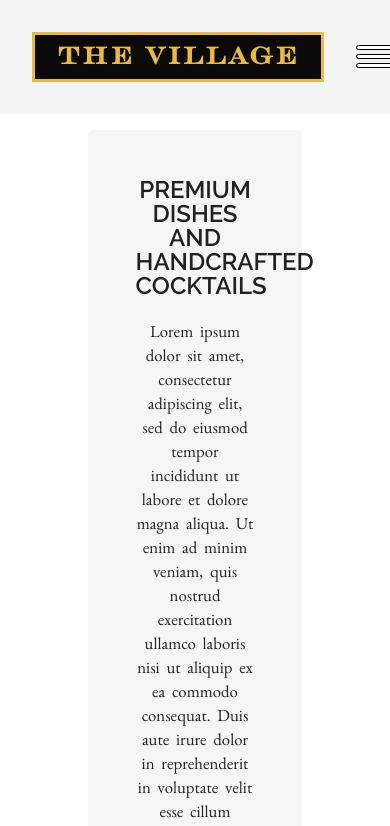
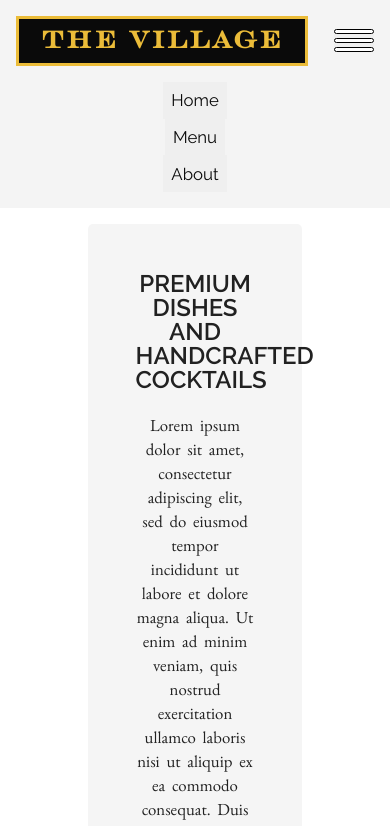
Before and after one commit to jordanmichb/Restaurant-Page, a website built with webpack: page src/template.html in a window 390 px wide. Both pictures are taken after a click on the button 376 px from the left and 56 px from the top of the page. Shown: the top 826 px of the page. Built offline with nearby package versions, Linux system fonts and the light colour scheme; files whose address does not match are found by name.

Commit message:
Begin work on small nav dropdown

```diff
--- a/src/index.js
+++ b/src/index.js
@@ -0,0 +1,7 @@
+const navSmall = document.querySelector(".nav-small");
+const hamburger = document.querySelector(".hamburger");
+
+hamburger.onclick = function() {
+    navSmall.classList.toggle("hidden");
+    navSmall.classList.toggle("visible");
+}
--- a/src/style.css
+++ b/src/style.css
@@ -70,8 +70,9 @@ body {
 
 
 header {
-    padding: 2rem;
+    padding: 1rem;
     display: grid;
+    /* position: relative; */
     grid-template-columns: 1fr 1fr 1fr;
     align-items: center;
     background-color: rgba(244, 244, 244, 0.964);
@@ -94,13 +95,19 @@ header {
     letter-spacing: .1em;
 }
 
-nav {
+
+
+
+.nav-large {
     grid-column: 3 / 4;
     justify-self: end;
 }
 
 nav ul {
     list-style: none;
+}
+
+.nav-large ul {
     display: flex;
     gap: 1rem;
 }
@@ -110,18 +117,29 @@ nav ul li button {
     padding: .5em;
     cursor: pointer;
     border: none;
-    border-bottom: 2px solid rgb(10, 10, 10);
     color: rgb(10, 10, 10);
     font-size: 1.05rem;
 }
 
-/* .hamburger-container {
+.nav-large button {
+    border-bottom: 2px solid rgb(10, 10, 10);
+}
+
+.nav-small {
     display: none;
+}
 
-} */
+.nav-small.visible {
+    display: unset;
+    /* position: absolute;
+    top: 100%;
+    width: 100%;
+    background-color: white; */
+    text-align: center;
+    flex-basis: 100%;
+}
+
 .hamburger {
-    /* width: 100px;
-    height: 50px; */
     display: none;
     border: none;
 }
@@ -177,15 +195,17 @@ footer {
 
 }
 
-/* 585px and below */
-@media only screen and (max-width: 585px) {
-    nav ul {
+/* 550px and below */
+@media only screen and (max-width: 550px) {
+    header {
+        display: flex;
+        justify-content: space-between;
+        flex-wrap: wrap;
+    }
+
+    .nav-large {
         display: none;
     }
-
-    /* .hamburger-container {
-        display: unset;
-    } */
 
     .hamburger {
         display: flex;
@@ -194,8 +214,8 @@ footer {
     }
 }
 
-/* 1020px and below */
-@media only screen and (max-width: 1020px) {
+/* 880px and below */
+@media only screen and (max-width: 880px) {
     .logo {
         font-size: 1.5rem;
     }
@@ -204,7 +224,7 @@ footer {
         grid-column: 1 / 2;
     }
 
-    nav ul li button {
+    .nav-large ul li button {
         font-size: 0.9rem;
     }
 }
--- a/src/template.html
+++ b/src/template.html
@@ -5,22 +5,30 @@
     <meta name="viewport" content="width=device-width, initial-scale=1.0">
     <title>The Odin Project - Restaurant Page</title>
     <link rel="stylesheet" href="./style.css">
+    <script src="./index.js" defer></script>
 </head>
 <body>
 
     <header>
         <div class="logo-container"><h1 class="logo">THE VILLAGE</h1></div>
-        <nav>
+        <nav class="nav-large">
             <ul>
                 <li><button>Home</button></li>
                 <li><button>Menu</button></li>
                 <li><button>About</button></li>
             </ul>
-            <button class="hamburger">
-                <span class="line"></span>
-                <span class="line"></span>
-                <span class="line"></span>
-            </button>
+        </nav>
+        <button class="hamburger">
+            <span class="line"></span>
+            <span class="line"></span>
+            <span class="line"></span>
+        </button>
+        <nav class="nav-small">
+            <ul>
+                <li><button>Home</button></li>
+                <li><button>Menu</button></li>
+                <li><button>About</button></li>
+            </ul>
         </nav>
     </header>
 
```
